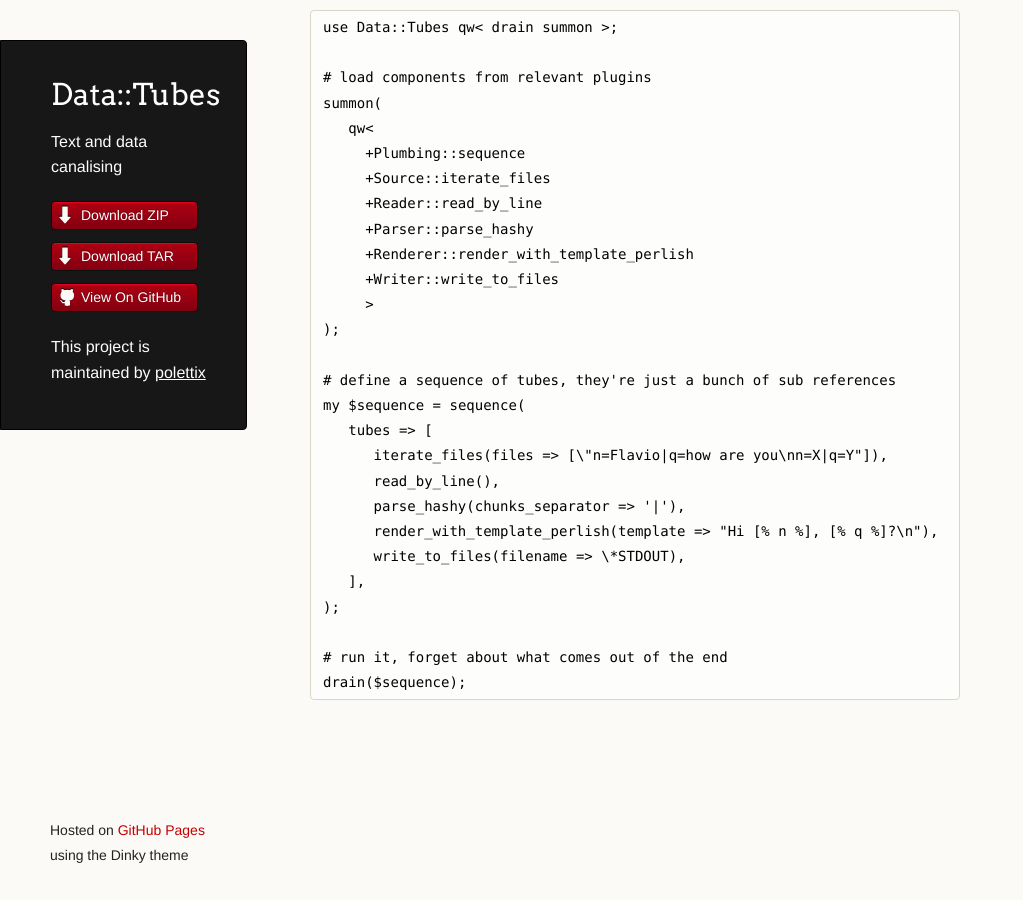
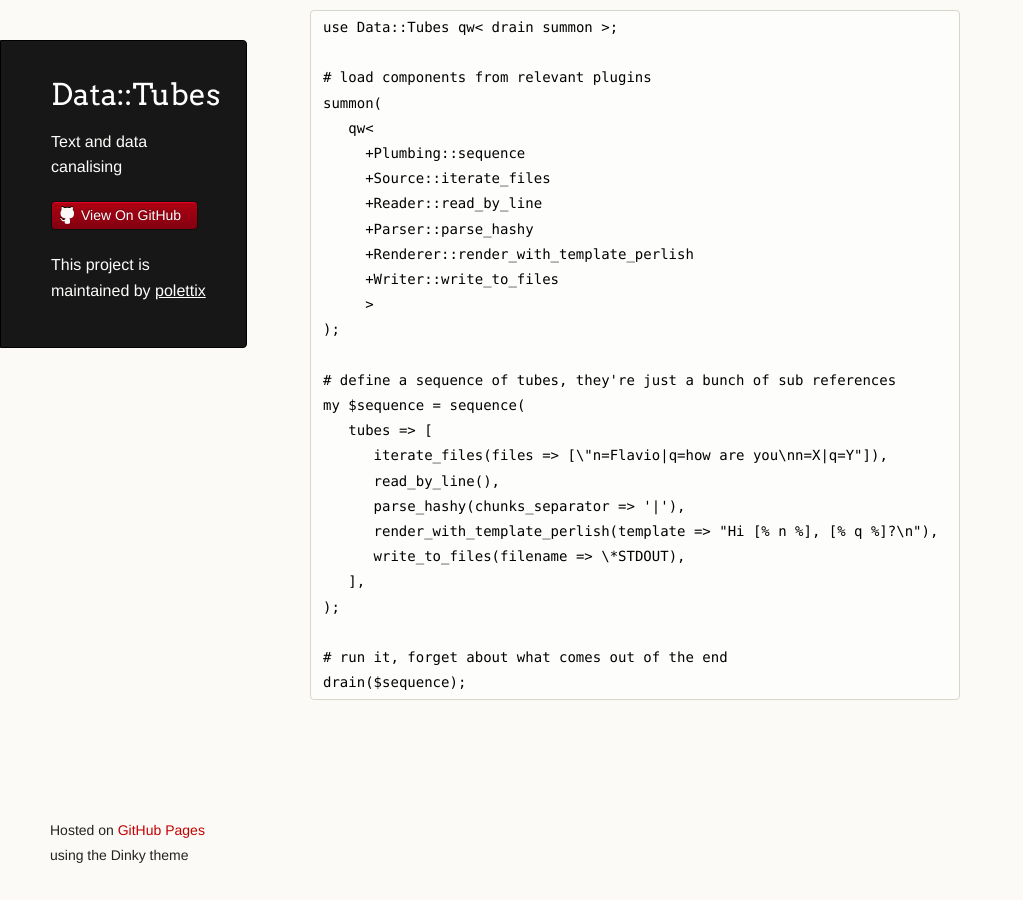
Before and after one commit to polettix/Data-Tubes, a Jekyll site: the page built from index.md, in a window 1280 px wide. Shown: the whole page, without its empty margins (0-1023 px from the left). Built offline with Jekyll 4.4.1, drawn with Linux system fonts in a browser that asks for light colours.

Commit message:
commented download links

```diff
--- a/_layouts/page.html
+++ b/_layouts/page.html
@@ -20,8 +20,8 @@
         <p class="header">{{page.tagline}}</p>
 
         <ul>
-          <li class="download"><a class="buttons" href="https://github.com/polettix/Data-Tubes/zipball/master">Download ZIP</a></li>
-          <li class="download"><a class="buttons" href="https://github.com/polettix/Data-Tubes/tarball/master">Download TAR</a></li>
+          <!-- li class="download"><a class="buttons" href="https://github.com/polettix/Data-Tubes/zipball/master">Download ZIP</a></li -->
+          <!-- li class="download"><a class="buttons" href="https://github.com/polettix/Data-Tubes/tarball/master">Download TAR</a></li -->
           <li><a class="buttons github" href="https://github.com/polettix/Data-Tubes">View On GitHub</a></li>
         </ul>
 
```
